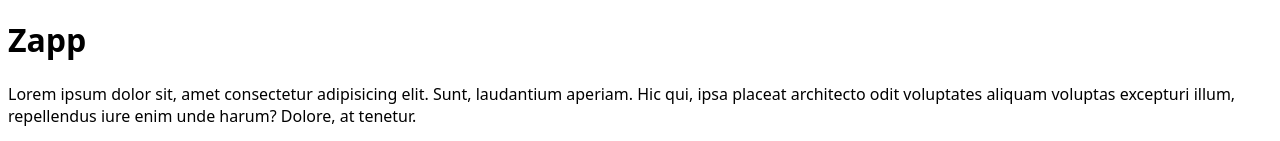
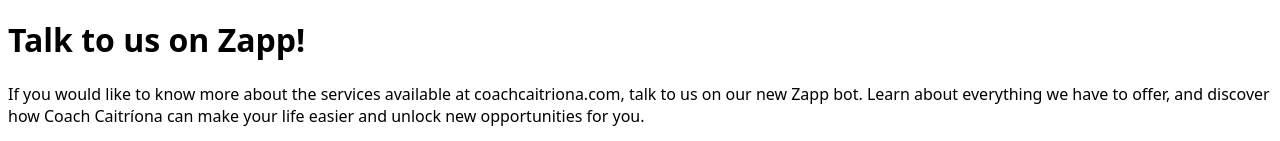
Before and after one commit to BusinessBoi/zappappnew, a website: page index.htm in a window 1280 px wide. Shown: the part 56-197 px from the top of the page. Drawn offline with Linux system fonts and the light colour scheme.

Commit message:
Add demo content

```diff
--- a/index.htm
+++ b/index.htm
@@ -19,17 +19,19 @@
 		</ul>
 	</nav>
 	<div class="main-content">
-		<h1>Zapp</h1>
+		<h1>Talk to us on Zapp!</h1>
 		<p>
-			Lorem ipsum dolor sit, amet consectetur adipisicing elit. Sunt,
-			laudantium aperiam. Hic qui, ipsa placeat architecto odit voluptates
-			aliquam voluptas excepturi illum, repellendus iure enim unde harum?
-			Dolore, at tenetur.
+			If you would like to know more about the services available at
+			coachcaitriona.com, talk to us on our new Zapp bot. Learn about
+			everything we have to offer, and discover how Coach Caitríona can
+			make your life easier and unlock new opportunities for you.
 		</p>
 		<a
 		aria-label="Chat on WhatsApp"
 		href="https://wa.me/14155238886?text=join%20plenty-spring">
-			<img alt="Chat on WhatsApp" src="img/WhatsAppButtonWhiteMedium.svg" />
+			<img
+			alt="Chat on WhatsApp"
+			src="img/WhatsAppButtonWhiteMedium.svg" />
 		</a>
 	</div>
 </body>
```
